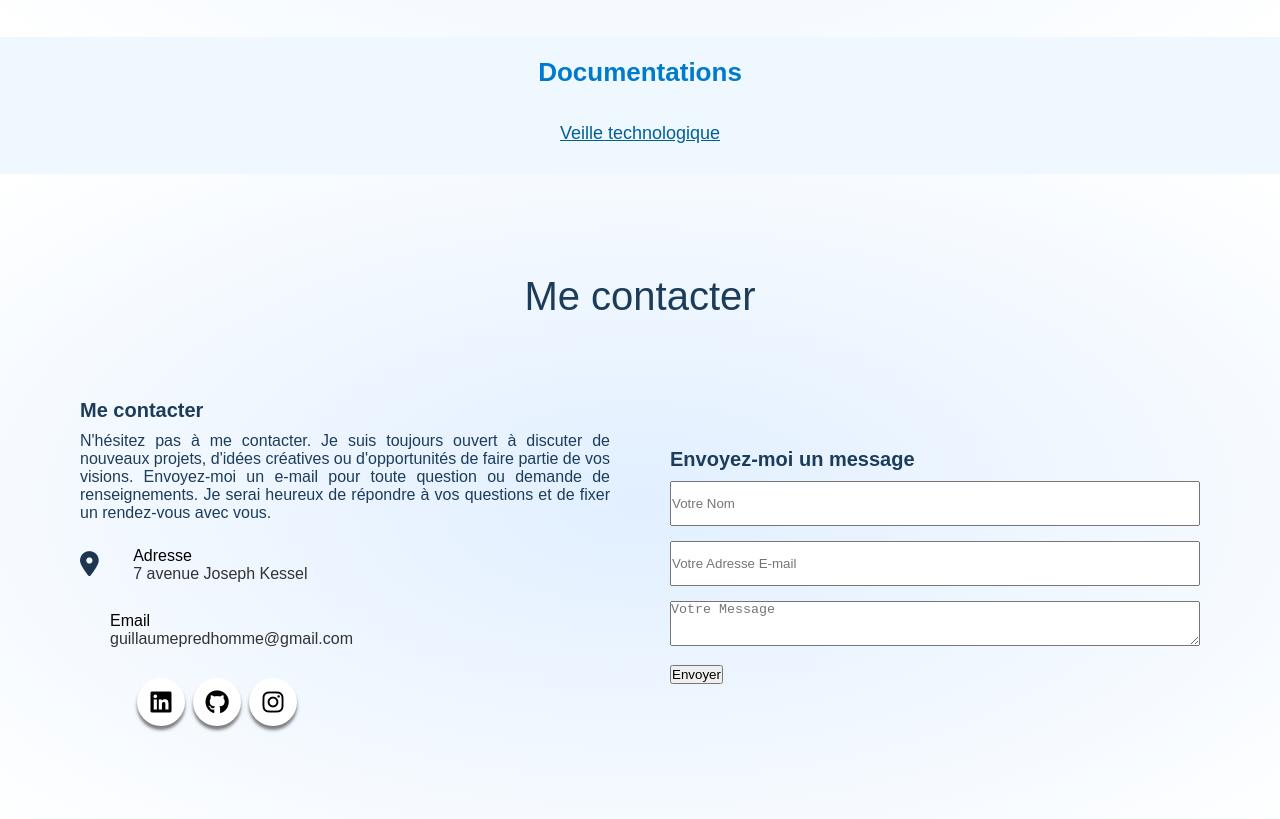
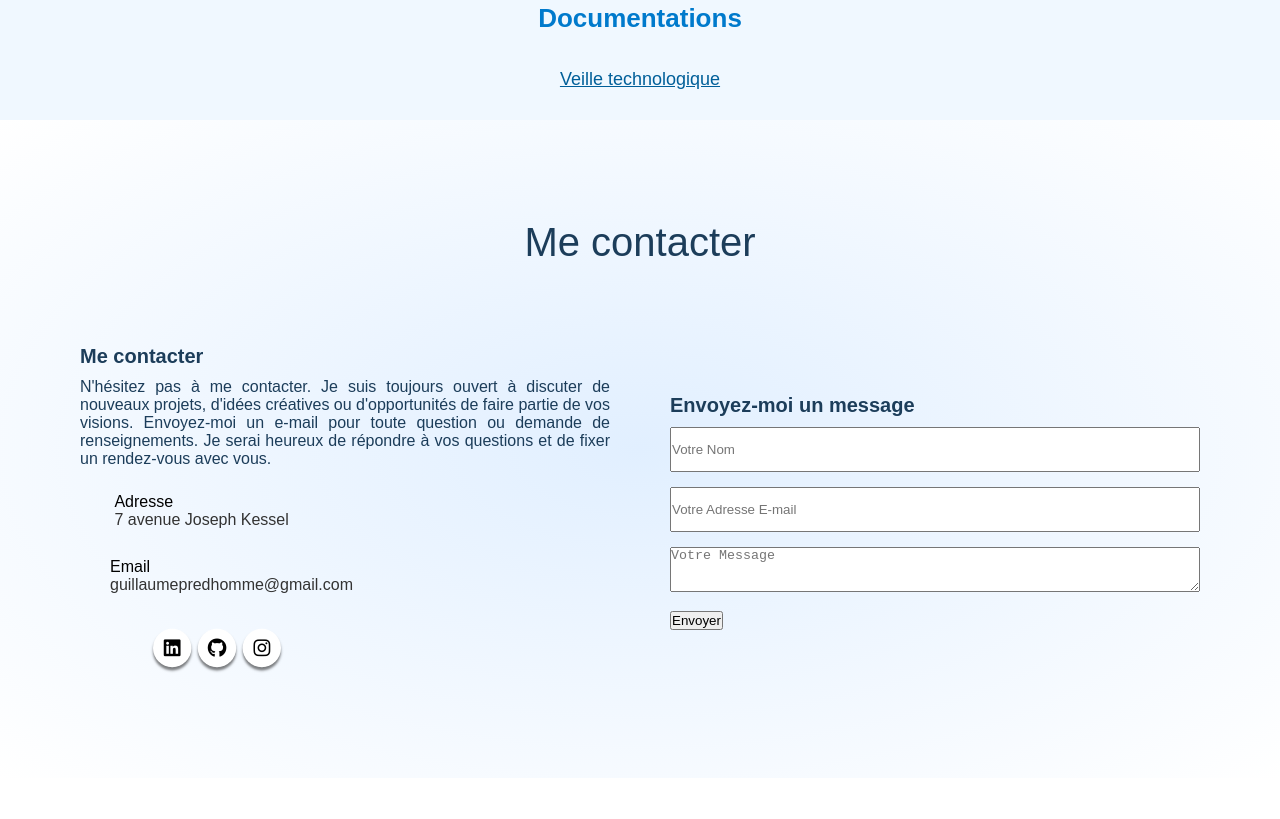
Before and after one commit to Gui0001/Portfolio1, a website: page index.html in a window 1280 px wide. Shown: the part 3231-4050 px from the top of the page. After the commit the page ends 4009 px from the top, so only its background shows below. Drawn offline with Linux system fonts and the light colour scheme; some icons are missing.

Commit message:
index.html

```diff
--- a/index.html
+++ b/index.html
@@ -78,7 +78,7 @@
 
 <br>La cybersécurité est une compétence clé dans mon cursus en BTS SIO SLAM, offrant une réelle valeur ajoutée pour mon futur métier de développeur logiciel et mon employabilité.<br>
 
-         <a href="CV ECOLE.pdf" target="blank">Télécharger mon CV</a>
+         <a href="template__ensitech (3).pdf" target="blank">Télécharger mon CV</a>
         </div>
       </div>
     </div>
@@ -132,13 +132,11 @@
               <a href="TheEthernityCloud.pdf" target="_blank">Site vitrine </a> </li>
              <li class="projet"> Projet client leger:
                 <a href="doc.pdf" target="_blank"> bibliotheque </a>
-                <br>
-                lien du code https://drive.google.com/drive/folders/1JqP1aeDhPGi9NzZoXbXjBwKfovrkGIQv?usp=sharing              </a> </li>
 
              <li class="projet">Refonte du site web d'une entreprise en stage:
               <a href="Stage compte rendu.pdf" target="_blank">site web </a> </li>
               <li class="projet">Tableau de synthèse:
-                <a href="Tableau_synthese.pdf" target="_blank">Tableau de synthèse </a> </li>
+                <a href="Tableau de synthese fini.pdf" target="_blank">Tableau de synthèse </a> </li>
 
 
 
@@ -217,7 +215,6 @@
         <p>N'hésitez pas à me contacter. Je suis toujours ouvert à discuter de nouveaux projets, d'idées créatives ou d'opportunités de faire partie de vos visions. Envoyez-moi un e-mail pour toute question ou demande de renseignements. Je serai heureux de répondre à vos questions et de fixer un rendez-vous avec vous.</p>
         <div class="icons">
           <div class="row">
-            <i class="fa-solid fa-location-dot"></i>
             <div class="info">
               <div class="head">&nbsp;Adresse</div>
               <div class="sub-title">&nbsp;7 avenue Joseph Kessel</div>
@@ -234,11 +231,28 @@
         </div>
         <div class="social-menu">
           <ul>
-            <script src="https://kit.fontawesome.com/66aa7c98b3.js" crossorigin="anonymous"></script>
-            <li><a href="https://www.linkedin.com/in/guillaume-predhomme-29634222a/" target="_blank"><i class="fab fa-linkedin"></i></a></li>
-            <li><a href="https://github.com/Gui0001" target="_blank"><i class="fab fa-github"></i></a></li>
-            <li><a href="https://www.instagram.com/gui.prdhm/" target="_blank"><i class="fab fa-instagram"></i></a></li>
-          </ul>
+          <!-- Lien vers Font Awesome (version gratuite via CDN) -->
+<link rel="stylesheet" href="https://cdnjs.cloudflare.com/ajax/libs/font-awesome/6.5.0/css/all.min.css">
+
+<!-- Liste des icônes de réseaux sociaux -->
+<ul>
+  <li>
+    <a href="https://www.linkedin.com/in/guillaume-predhomme-29634222a/" target="_blank">
+      <i class="fab fa-linkedin"></i>
+    </a>
+  </li>
+  <li>
+    <a href="https://github.com/Gui0001" target="_blank">
+      <i class="fab fa-github"></i>
+    </a>
+  </li>
+  <li>
+    <a href="https://www.instagram.com/gui.prdhm/" target="_blank">
+      <i class="fab fa-instagram"></i>
+    </a>
+  </li>
+</ul>
+
         </div>
       </div>
       <div class="column right">
```
